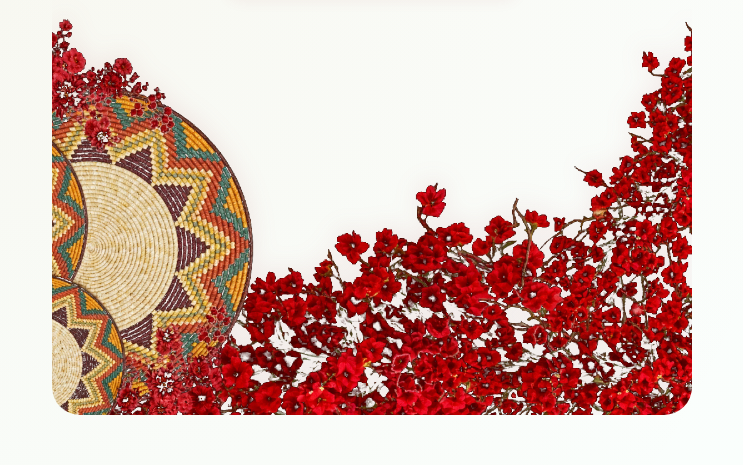
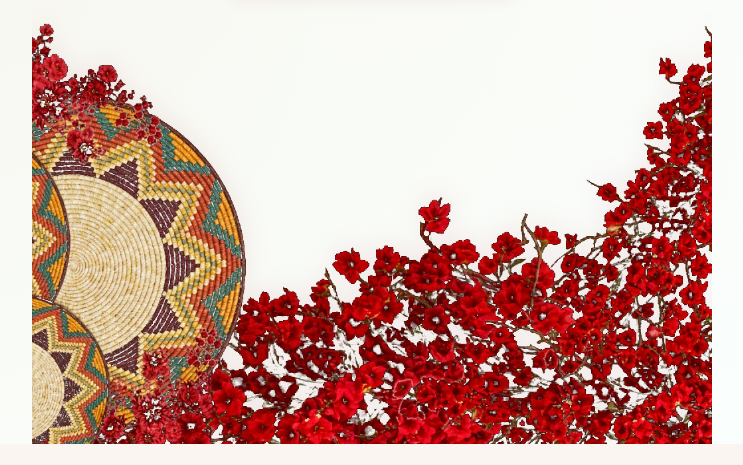
Before and after one commit to talaabusheha/Zohour-Henna, a website: page index.html in a window 1280 px wide. Shown: the part 1827-2292 px from the top of the page, without its empty margins (268-1011 px from the left). After the commit the page ends 2271 px from the top, so only its background shows below. Drawn offline with Linux system fonts and the light colour scheme; a web font is replaced by a local one.

Commit message:
Make bottom decor full width edge-to-edge without bottom padding

```diff
--- a/css/style.css
+++ b/css/style.css
@@ -582,11 +582,14 @@ body {
 
 /* زينة زهور الحناء وطبق القش التراثي أسفل الصفحة */
 .bottom-heritage-decor {
-  width: 100%;
+  width: calc(100% + 40px);
+  margin-left: -20px;
+  margin-right: -20px;
+  margin-bottom: -50px;
   margin-top: 10px;
   position: relative;
   overflow: hidden;
-  border-radius: 0 0 28px 28px;
+  border-radius: 0;
   line-height: 0;
   pointer-events: auto;
 }
```
